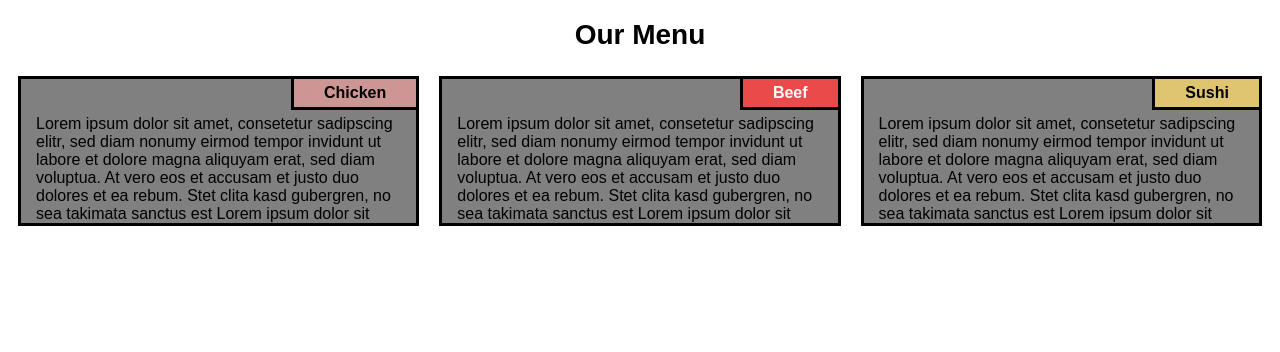
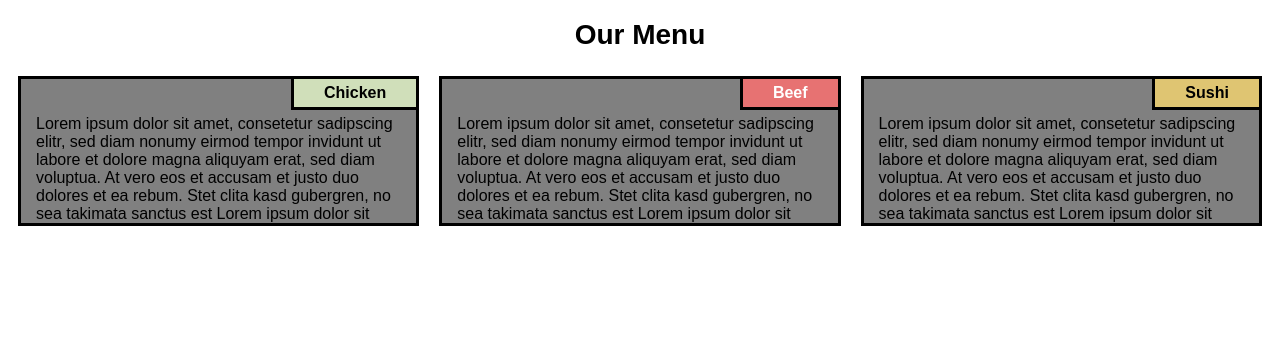
Before and after one commit to Flokff/coursera-test, a plain HTML site: page index.html in a window 1280 px wide. Drawn offline with Linux system fonts and the light colour scheme.

Commit message:
Colors adjusted

```diff
--- a/stylesheet.css
+++ b/stylesheet.css
@@ -40,11 +40,11 @@
     }
 
     .innerbox1 {
-        background-color: rgb(206, 149, 149);
+        background-color: rgb(208, 223, 186);
     }
 
     .innerbox2 {
-        background-color: rgb(235, 74, 74);
+        background-color: rgb(231, 114, 114);
         color: white;
     }
 
```
